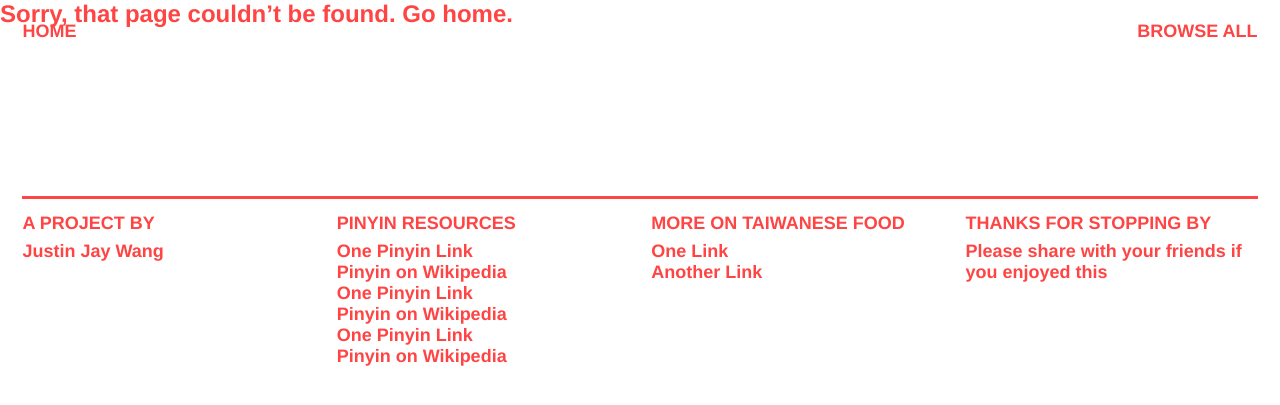
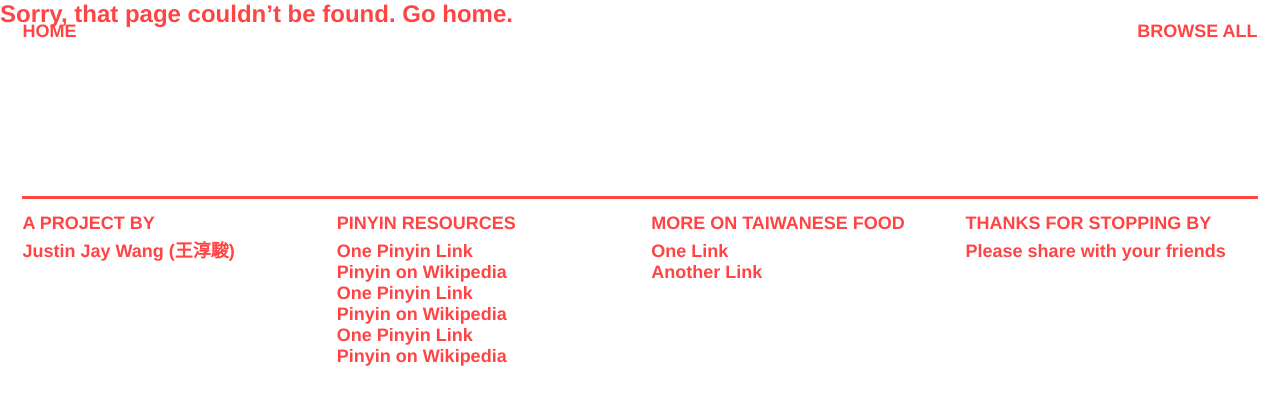
Before and after one commit to justinjaywang/taiwanese-foods, a Jekyll site: the page built from 404.html, in a window 1280 px wide. Shown: the top 405 px of the page. Built offline with Jekyll 4.4.1, drawn with Linux system fonts in a browser that asks for light colours.

Commit message:
copywriting edits

```diff
--- a/_includes/footer.html
+++ b/_includes/footer.html
@@ -4,7 +4,7 @@
     <div class="footer__section col col-3 xs-col-12">
       <h5 class="footer__section__title">A project by</h5>
       <div class="small">
-        <a href="https://justinjay.wang">Justin Jay Wang</a>
+        <a href="https://justinjay.wang">Justin Jay Wang (王淳駿)</a>
       </div>
     </div>
     <div class="footer__section col col-3 xs-col-12">
@@ -26,7 +26,7 @@
     <div class="footer__section col col-3 xs-col-12">
       <h5 class="footer__section__title">Thanks for stopping by</h5>
       <div class="small">
-        Please share with your friends if you enjoyed this
+        Please share with your friends
       </div>
     </div>
   </div>
--- a/assets/styles/_templates.scss
+++ b/assets/styles/_templates.scss
@@ -54,9 +54,9 @@
   }
   @include contain;
   background-color: $color--image-bg;
-  margin-bottom: $v*3;
-  @media (max-width: $bp-md-lg) {
-    margin-bottom: $v*2;
+  margin-bottom: $v*2;
+  @media (max-width: $bp-xs-sm) {
+    margin-bottom: $v*1.5;
   }
 }
 
```
Also changed, not shown: index.md (+1 -1 lines).
